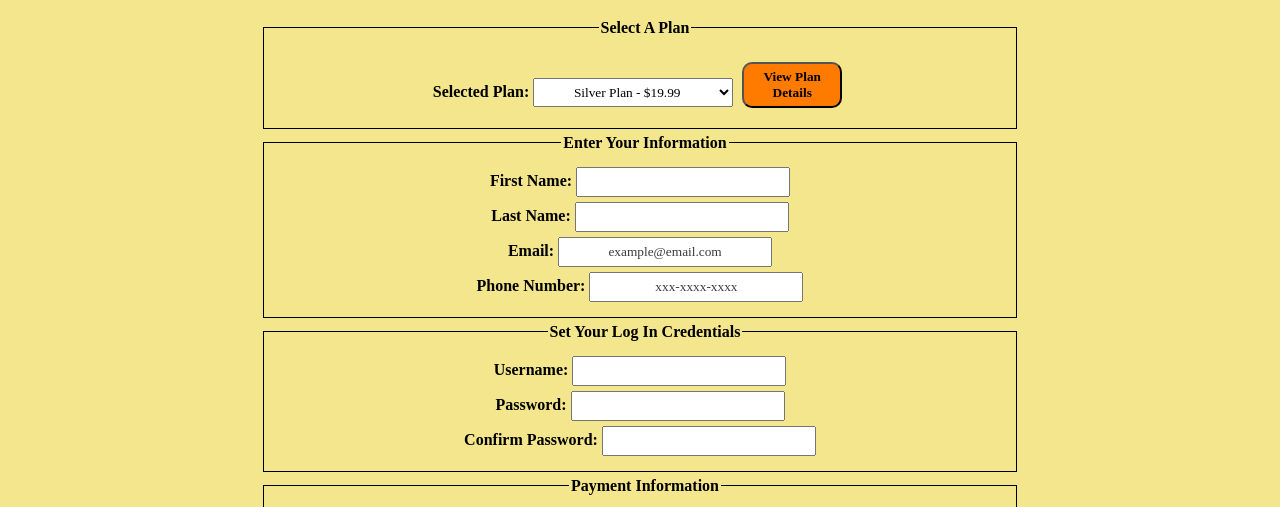
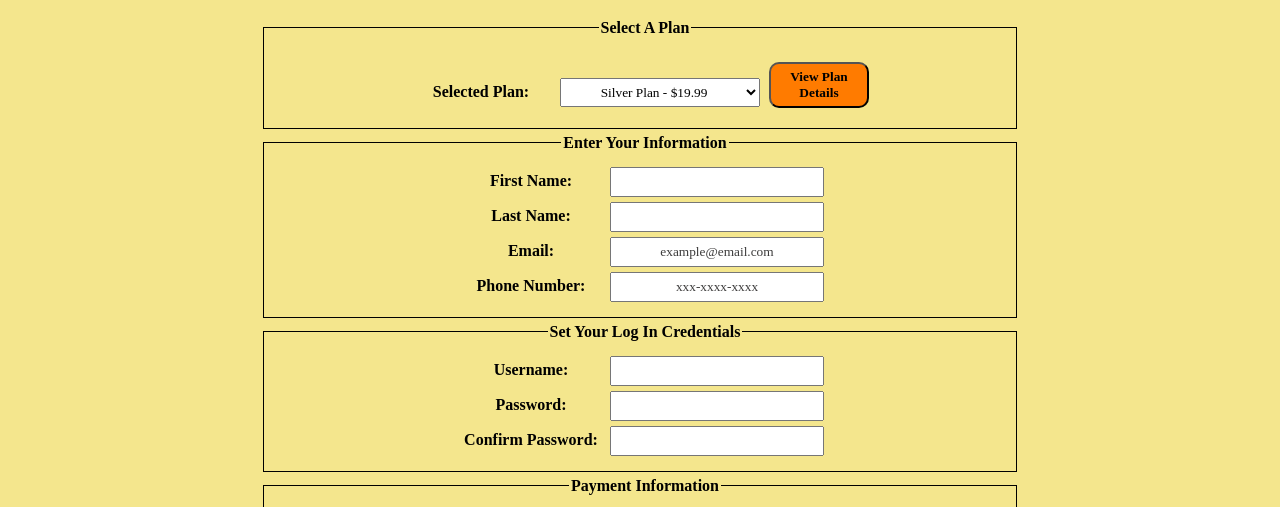
Before and after one commit to AlexRiley99/CIS480_Project, a plain HTML site: page SignUpPage/SignUp.html in a window 1280 px wide. Shown: the part 219-726 px from the top of the page. Drawn offline with Linux system fonts and the light colour scheme; a script that the page names is missing.

Commit message:
Modified input field sizing on forms

```diff
--- a/LoginPage/Login.css
+++ b/LoginPage/Login.css
@@ -1,9 +1,3 @@
-#formContainer{
-    display: flex;
-    justify-content: center;
-    align-items: center;
-}
-
 #buttonContainer{
     display: inline-block;
     margin-bottom: 10px 5px;
--- a/SignUpPage/SignUp.css
+++ b/SignUpPage/SignUp.css
@@ -1,11 +1,3 @@
-form{
-    width: 60%;
-    text-align: center;
-    margin: auto;
-    display: flex;
-    flex-direction: column;
-}
-
 #buttonContainer{
     display: flex;
     justify-content: center;
--- a/SignUpPage/SignUp.html
+++ b/SignUpPage/SignUp.html
@@ -22,7 +22,7 @@
             </div>
         </nav>
         <h1>Sign Up</h1>
-    </body>
+        <div class="formContainer">
             <form id="signupForm">
                 <fieldset id="selectAPlan">
                     <legend for="selectAPlan">Select A Plan</legend>
@@ -140,9 +140,11 @@
                     <input type="reset" id="reset" value="Clear">
                 </div>
             </form>
+        </div>
         <footer>
             <div class="footerDiv">
                 <h6 class="footer">Alex Riley | October 2025 | CIS480 Software Development Capstone | ECPI University</h6>
             </div>
         </footer>
+    </body>
 </html>
--- a/styles.css
+++ b/styles.css
@@ -112,6 +112,7 @@ label{
     font-weight: bold;
     display: inline-block;
     margin-bottom: 5px;
+    width: 150px;
 }
 input::placeholder{
     color:var(--placeholder);
@@ -134,6 +135,12 @@ form{
     display: flex;
     flex-direction: column;
 }
+.formContainer{
+    display: flex;
+    justify-content: center;
+    align-items: center;
+    flex-direction: column;
+}
 
 /*Tables*/
 table, th, td, tr{
```
Also changed, not shown: LoginPage/Login.html (+2 -2 lines). Lines whose indentation alone changed are shown as unchanged.
